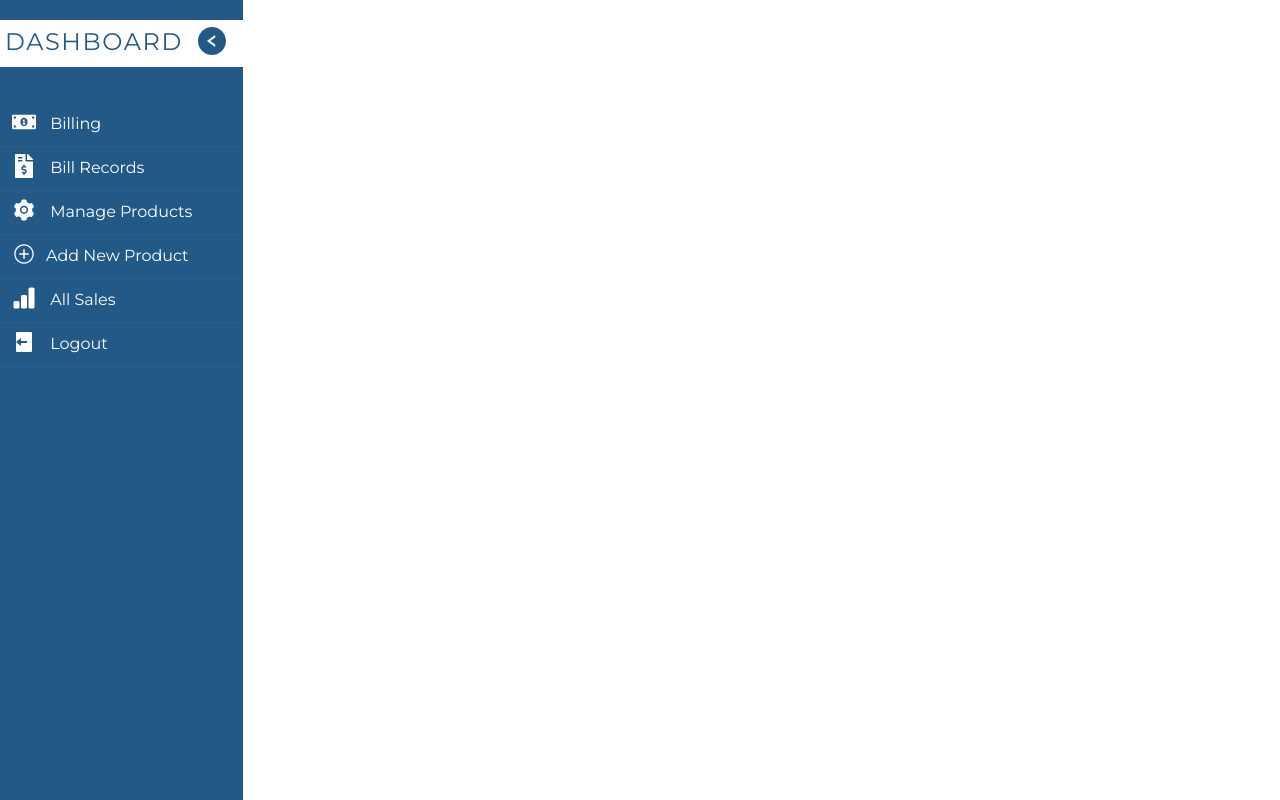
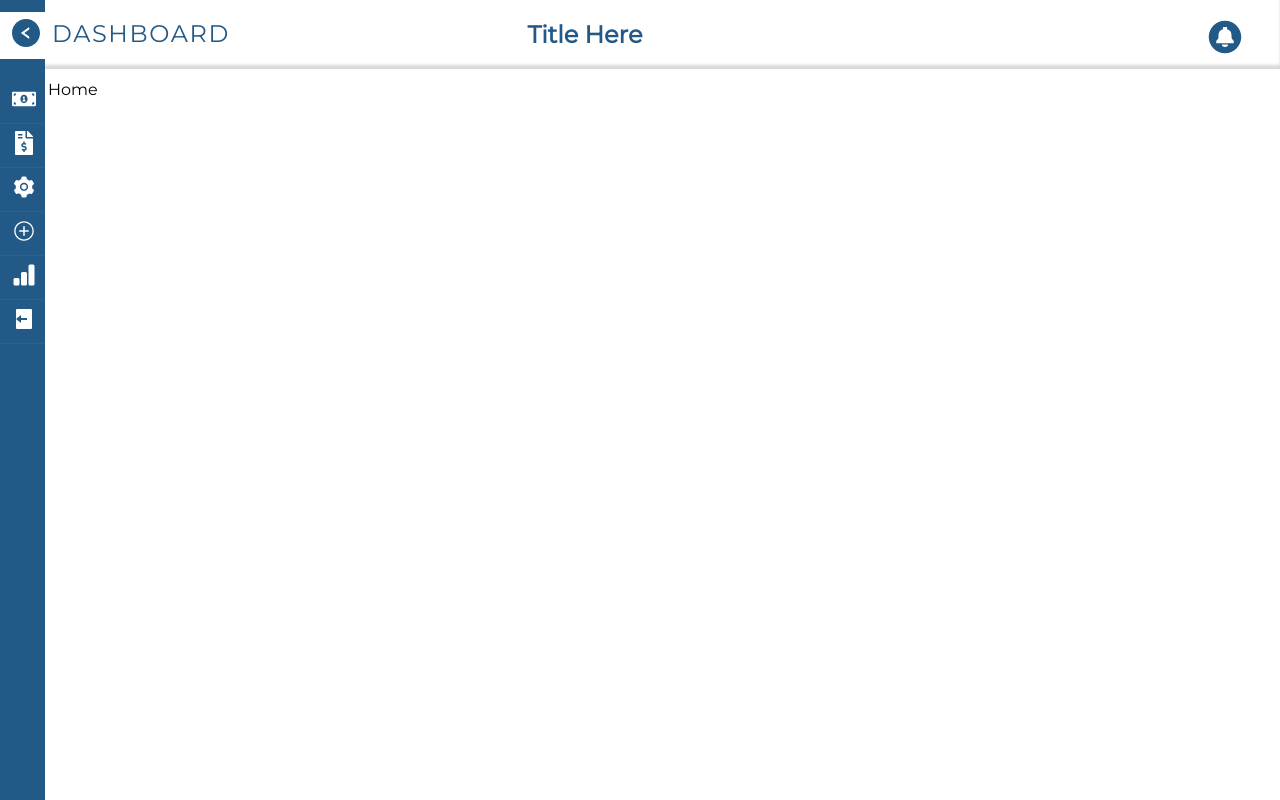
Before and after one commit to AliAkbar001/Online-Mangement-System, a React (Create React App) app: page / in a window 1280 px wide. Built offline with nearby package versions, Linux system fonts and the light colour scheme; the HTML template or start-up script is replaced by a standard one.

Commit message:
title bar

```diff
--- a/package.json
+++ b/package.json
@@ -9,7 +9,10 @@
     "react": "^17.0.2",
     "react-dom": "^17.0.2",
     "react-icons": "^4.2.0",
+    "react-redux": "^7.2.4",
     "react-scripts": "4.0.3",
+    "redux": "^4.1.1",
+    "redux-thunk": "^2.3.0",
     "web-vitals": "^1.1.2"
   },
   "scripts": {
--- a/src/App.js
+++ b/src/App.js
@@ -1,8 +1,12 @@
+import React from "react";
 import Menubar from "./components/Menubar";
+import TitleBar from "./components/TitleBar";
 
 function App() {
+
   return (
     <div>
+      <TitleBar/>
       <Menubar/>
     </div>
   );
--- /dev/null
+++ b/src/components/Home.js
@@ -0,0 +1,9 @@
+import React from 'react'
+
+export default function Home() {
+    return (
+        <div>
+            Home
+        </div>
+    )
+}
--- a/src/components/Menubar.js
+++ b/src/components/Menubar.js
@@ -1,25 +1,52 @@
-import React from 'react';
+import React, { useState } from 'react';
 import { BsFillBarChartFill } from "react-icons/bs";
 import { IconContext } from "react-icons";
 import { AiFillLeftCircle, AiFillSetting} from "react-icons/ai";
 import { FaFileInvoiceDollar,FaMoneyBillAlt} from "react-icons/fa";
 import { RiLogoutBoxFill } from "react-icons/ri";
 import { IoIosAddCircleOutline } from "react-icons/io";
+import  Home  from "./Home";
 
-export default function Menubar() {
+export default function Menubar(props) {
+    const [changePages, setChangePages] = useState(<Home/>);
+    const [menuChange, setMenuChange] = useState("menu-hide");
+    const [dataWidth, setDataWidth] = useState("data-width");
+    const [menubarList, setMenubarList] = useState("menubar-list");
+
+    function menuToggle(){
+      if((menuChange==="menu-show")&&(dataWidth===null)){
+      setMenuChange("menu-hide");
+      setDataWidth("data-width");
+      setMenubarList("menubar-list");
+      }else{
+          setMenuChange("menu-show");
+          setDataWidth(null);
+          setMenubarList(null);
+      }
+    }
     return (
-        <div className="menubar">
-            <IconContext.Provider value={{className: "menu-icons", size:"1.5rem"}}>
-            <h2>Dashboard <AiFillLeftCircle size="2rem"/></h2>
-            <ul>
-                <li><FaMoneyBillAlt/> Billing</li>
-                <li><FaFileInvoiceDollar/> Bill Records</li>
-                <li><AiFillSetting/> Manage Products</li>
-                <li><IoIosAddCircleOutline/>Add New Product</li>
-                <li><BsFillBarChartFill/> All Sales</li>
-                <li><RiLogoutBoxFill/> Logout</li>
+    <div>
+        <div  className={"menubar " + menuChange}>
+        <div className={ menuChange }>
+            <IconContext.Provider value={{className:"icons menubar-icons", size:"1.5rem"}}>
+            <h2 className="menubar-title" onClick={()=>menuToggle()} >
+                <AiFillLeftCircle size="2rem"/>
+                <span className="menubar-title-test">Dashboard</span>
+            </h2>
+            <ul className={ menubarList }>
+                <li><FaMoneyBillAlt/><span>Billing</span></li>
+                <li><FaFileInvoiceDollar/><span>Bill Records</span></li>
+                <li><AiFillSetting/><span>Manage Products</span></li>
+                <li><IoIosAddCircleOutline/><span>Add New Product</span></li>
+                <li><BsFillBarChartFill/><span>All Sales</span></li>
+                <li><RiLogoutBoxFill/><span> Logout</span></li>
             </ul>
             </IconContext.Provider>
         </div>
+        </div>
+        <div className={"data " + dataWidth}>
+        {changePages}
+        </div>
+    </div>
     )
 }
--- /dev/null
+++ b/src/components/TitleBar.js
@@ -0,0 +1,17 @@
+import React from 'react';
+import { IconContext } from "react-icons";
+import { IoNotificationsCircleSharp } from "react-icons/io5";
+
+export default function TitleBar() {
+    return (
+        <div className="title-bar">
+            <IconContext.Provider value={{ className:"icons title-bar-icons"}}>
+                <span></span>
+                <h2>Title Here</h2>
+                <div  className="notification-icon">
+                <IoNotificationsCircleSharp size="2.5rem"/>
+                </div>
+            </IconContext.Provider>
+        </div>
+    )
+}
--- a/src/index.css
+++ b/src/index.css
@@ -6,37 +6,77 @@ body{
   margin: 0;
   padding: 0;
   font-family: Montserrat, Helvetica, Arial, sans-serif;
+}
+.icons{
+  cursor: pointer;
+  background-color: transparent;
+  vertical-align: middle;
+}
+.data{
+  margin-top: 80px;
+ margin-left: 15rem;
+ transition: all 0.5s;
+ }
+ .data-width {
+   margin-left: 3rem;
+ }
+/* Title Bar */
+.title-bar{
   display: flex;
-  flex-direction: row;
+  position: fixed;
+  justify-content: space-between;
+  width: 100%;
+  overflow: hidden;
+  z-index: 2;
+  top: 0;
+  color: rgb(34, 89, 134);
+  box-shadow:inset 0 -4px 3px rgb(218, 216, 216);
+}
+.title-bar-icons{
+  margin: 17px 35px 0 35px;
+}
+.title-bar div{
+  cursor: pointer;
+}
+.title-bar div:hover{
+  background-color: rgb(34, 89, 134);
+  color: white;
+  transition: 0.5s;
+}
+/* Menubar */
+.menubar{
+  height: 100%;
+  width: 0;
+  position: fixed;
+  z-index: 2;
+  top: 0;
+  left: 0;
+  overflow-x: hidden;
+  background: rgb(34, 89, 134);
+  padding: 0;
+  transition: 0.5s;
 }
 
-/* Menubar */
-.menubar{
-  background-color:rgb(34, 89, 134);
-  height: 100%;
-  display: flex;
-  flex-direction: column;
-  position: fixed;
+.menubar-icons{
+  margin:0px 10px 5px 5px;
 }
-.menubar h2{
+  .menubar-title{
+  position:fixed;
   background-color: white;
   color:rgb(34, 89, 134);
   font-weight: 550;
   cursor: pointer;
   padding: 5px;
+  top:0;
+  margin-top: 12px;
   text-transform: uppercase;
   letter-spacing: 0.1rem;
-  transition: 0.3s;
-}
-.menu-icons{
-  cursor: pointer;
-  background-color: transparent;
-  vertical-align: middle;
-  margin:0px 10px 5px 5px;
+  transition: 0.4s;
 }
  ul{
   list-style: none;
-  padding: 0;
+  margin-top: 80px;
+  padding-left: 0;
   color: white;
  }
  li{
@@ -49,9 +89,39 @@ li:hover{
   color:rgb(34, 89, 134);
   background-color: white;
 }
-.menubar h2:hover{
+.menubar-title:hover{
   background-color: rgb(34, 89, 134);
   color:white;
   border-top: 1px solid white;
   border-bottom: 1px solid white;
 }
+.menu-hide{
+  width: 45px;
+}
+.menu-show{
+  width: 235px;
+
+}
+.menubar-list span{
+  display: none;
+}
+.hide-menu{
+  text-align: left;
+  background-color: white;
+  color:rgb(34, 89, 134);
+  position: relative;
+}
+@media only screen and (max-width: 760px){
+  .menubar-title-test{
+   display: none;
+  }
+  .menu-hide{
+    width: 0px;
+  }
+  .menu-show{
+    width: 100%;
+  }
+  .data-width {
+    margin-left: 1rem;
+  }
+}
```
Also changed, not shown: 1 other file (tests, documents, lock files or other folders).
